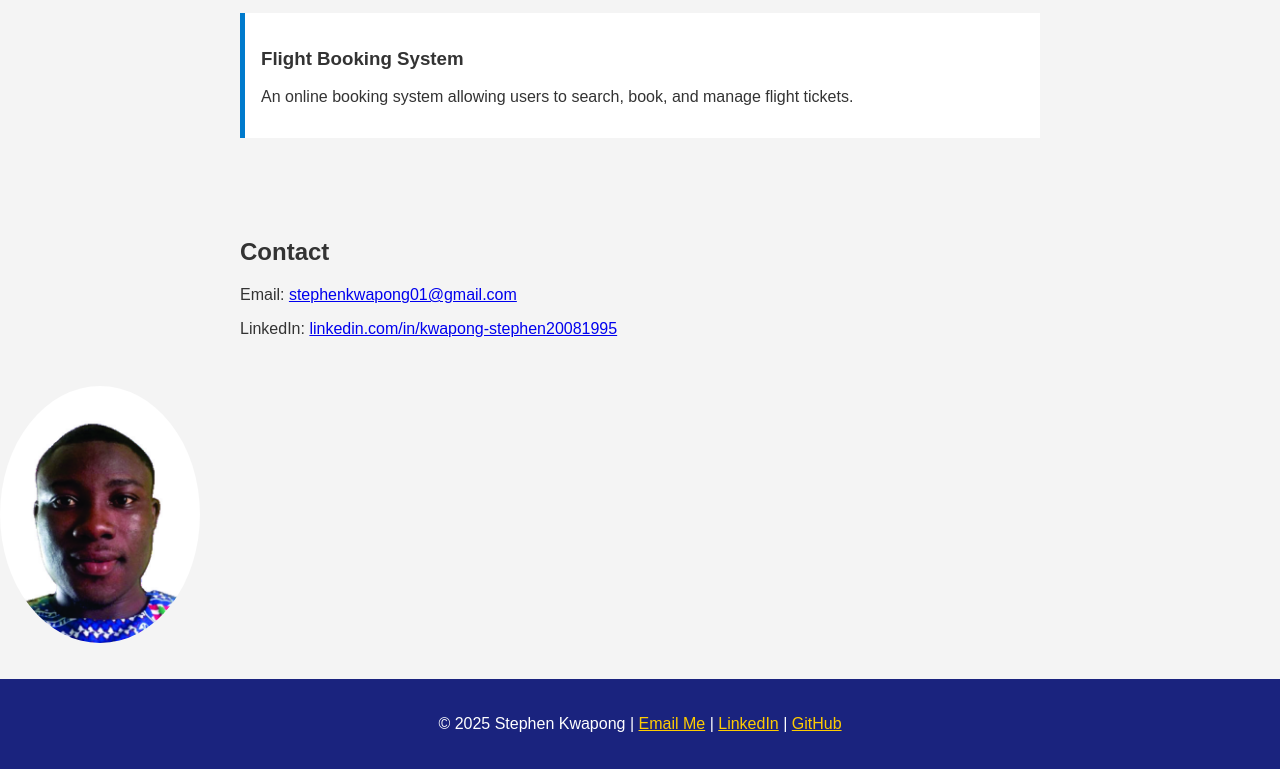
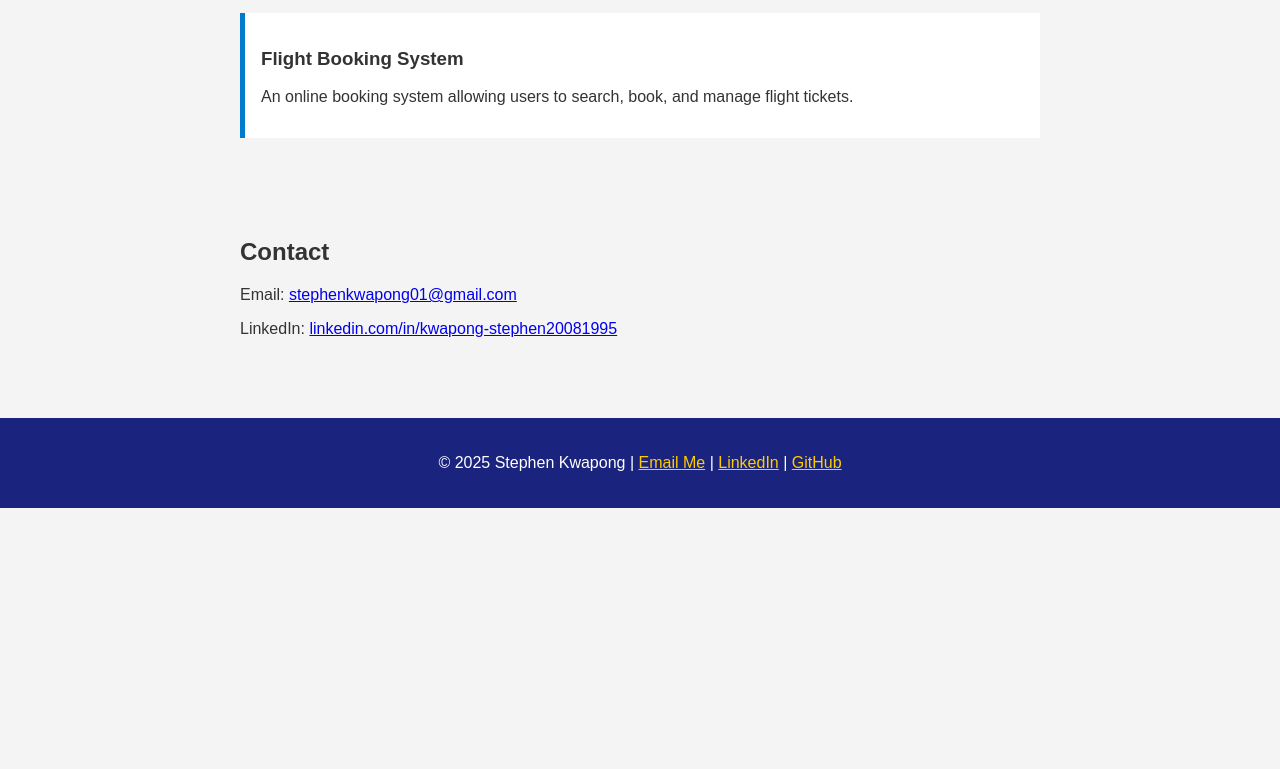
Before and after one commit to FxBooster/portfolio-website, a plain HTML site: page index.html in a window 1280 px wide. Shown: the part 1452-2221 px from the top of the page. After the commit the page ends 1960 px from the top, so only its background shows below. Drawn offline with Linux system fonts and the light colour scheme.

Commit message:
Update index.html

```diff
--- a/index.html
+++ b/index.html
@@ -104,7 +104,6 @@
         <p>Email: <a href="mailto:stephenkwapong01@gmail.com">stephenkwapong01@gmail.com</a></p>
         <p>LinkedIn: <a href="https://www.linkedin.com/in/kwapong-stephen20081995" target="_blank">linkedin.com/in/kwapong-stephen20081995</a></p>
     </section>
-    <img src="profile.jpg" alt="My Professional Photo" style="width:200px; border-radius: 50%;">
 
         <footer style="background-color: #1a237e; color: white; text-align: center; padding: 20px;">
   <p>© 2025 Stephen Kwapong | <a href="mailto:your.email@example.com" style="color: #ffcc00;">Email Me</a> |
```
